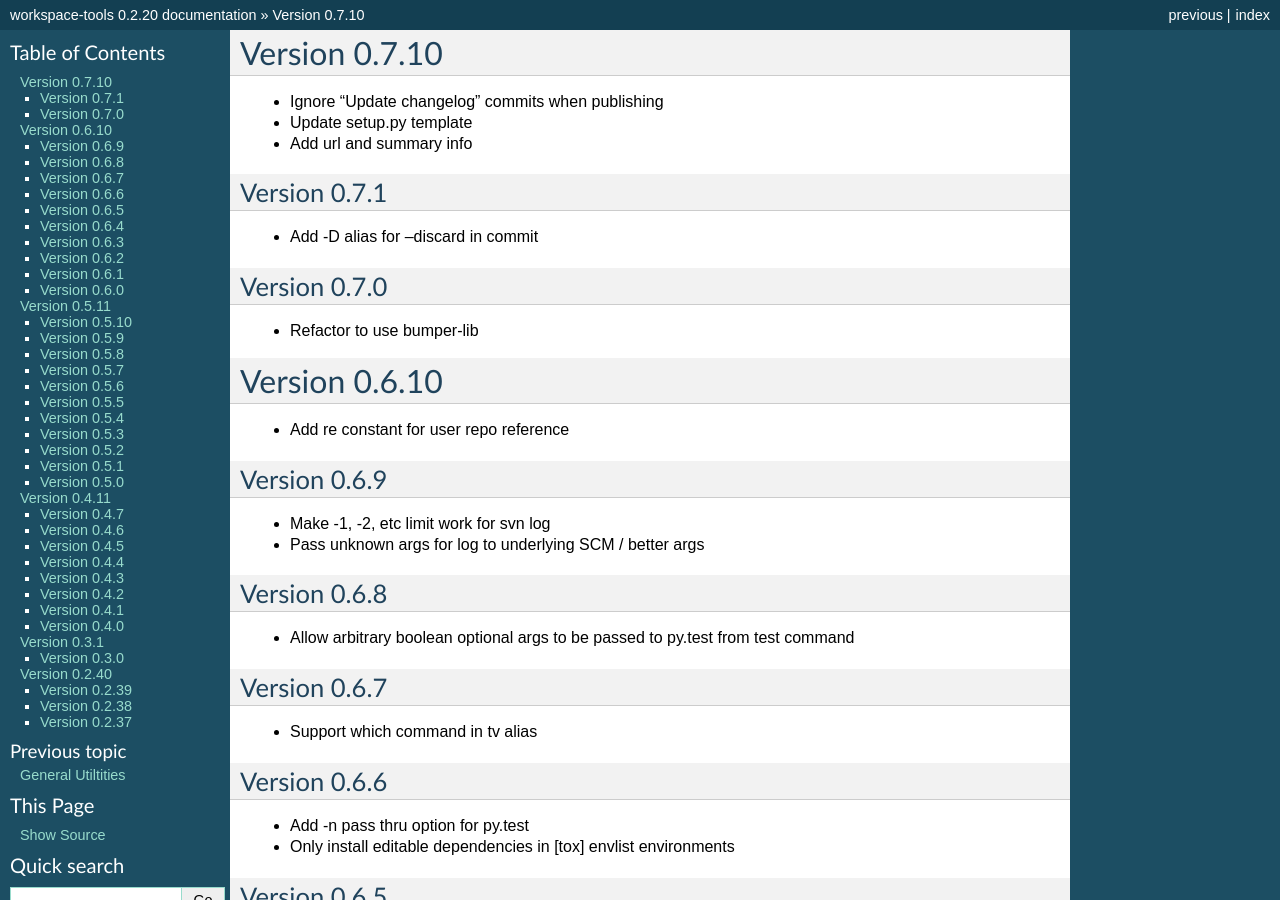
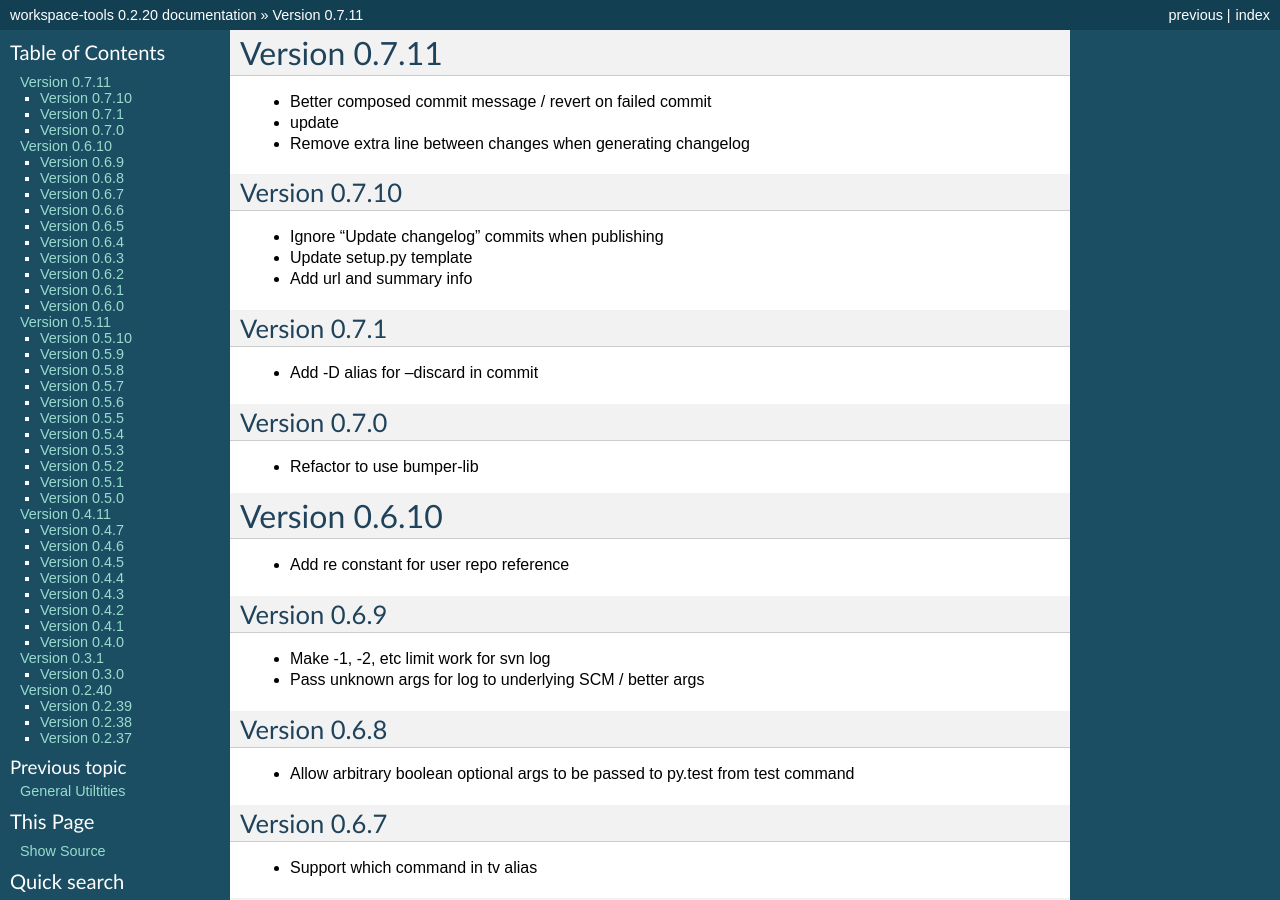
Before and after one commit to maxzheng/workspace-tools, a Sphinx documentation site: the page built from docs/CHANGELOG.rst, in a window 1280 px wide and 900 px high. Built offline with Sphinx 7.4.7, drawn with Linux system fonts in a browser that asks for light colours; some of the changed text lies outside the part shown.

Commit message:
Publish version 0.7.11

```diff
--- a/docs/CHANGELOG.rst
+++ b/docs/CHANGELOG.rst
@@ -1,5 +1,15 @@
+Version 0.7.11
+================================================================================
+
+* Better composed commit message / revert on failed commit
+
+* update
+
+* Remove extra line between changes when generating changelog
+
+
 Version 0.7.10
-================================================================================
+--------------------------------------------------------------------------------
 
 * Ignore "Update changelog" commits when publishing
 * Update setup.py template
--- a/setup.py
+++ b/setup.py
@@ -10,7 +10,7 @@ def find_files(path):
 
 setuptools.setup(
   name='workspace-tools',
-  version='0.7.10',
+  version='0.7.11',
 
   author='Max Zheng',
   author_email='maxzheng.os @t gmail.com',
```
